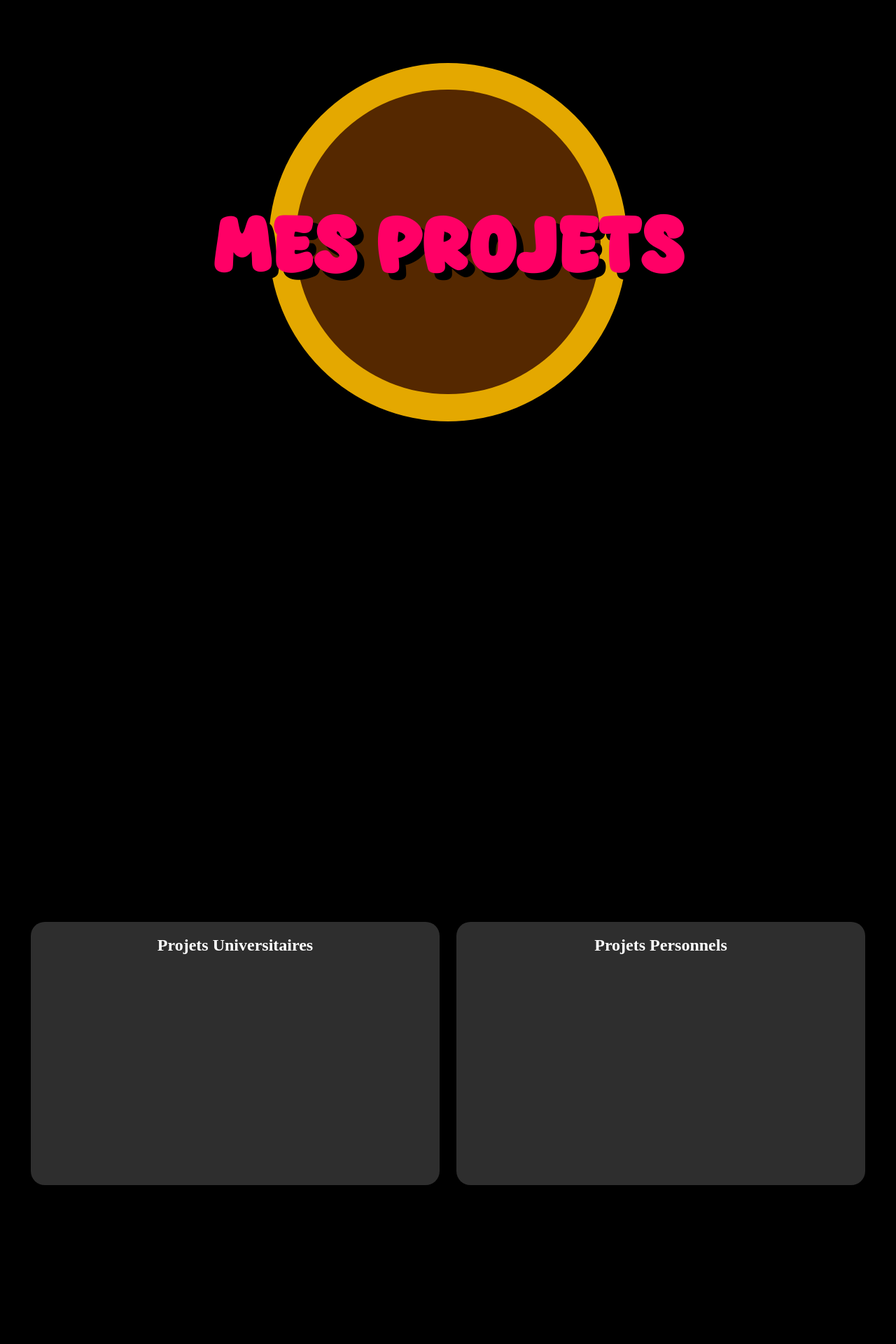
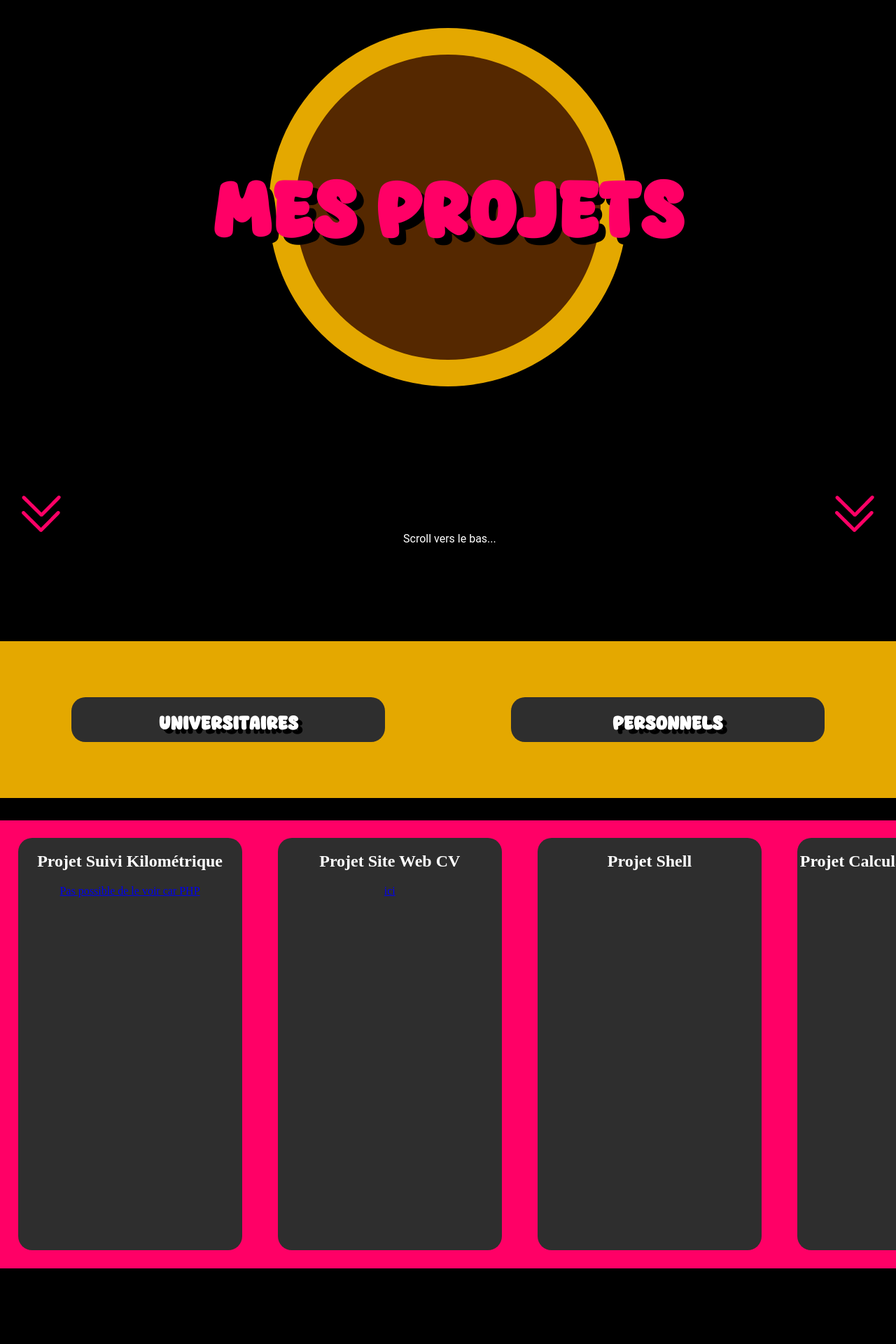
Before and after one commit to DuPeio/Projets, a PHP site: page / in a window 1280 px wide. Shown: the top 1920 px of the page at 70% size. After the commit the page ends 1812 px from the top, so only its background shows below. Run offline with PHP 8.4, Linux system fonts and the light colour scheme.

Commit message:
les cartes

```diff
--- a/Projets Personnels/Projet Site Projets/index.html
+++ b/Projets Personnels/Projet Site Projets/index.html
@@ -17,17 +17,50 @@
     </div>
     <h1>MES PROJETS</h1>
 
-
+    <div class="scrollBas">
+        <img  class="scrollBasGauche" src="./images/Fleche scroll bas.png" alt="Fleche vers le bas">
+        <div class="scrollBasTexte">Scroll vers le bas...</div>
+        <img class="scrollBasDroite" src="./images/Fleche scroll bas.png" alt="Fleche vers le bas">
+    </div>
 
     <ul class="typesProjets">
         <li id="titreUni">
-            <h2>Projets Universitaires</h2>
+            <h2>Universitaires</h2>
         </li>
         <li id="titrePers">
-            <h2>Projets Personnels</h2>
+            <h2>Personnels</h2>
         </li>
     </ul>
+
     <ul class="projets">
+        <li class="perso">
+            <div>
+                <h2>Projet Suivi Kilométrique</h2>
+                <a href="../Projet Suivi Kilométrique/index.php" target="_blank">Pas possible de le voir car PHP</a>
+            </div>
+        </li>
+        <li class="perso">
+            <div >
+                <h2>Projet Site Web CV</h2>
+                <a href="../Projet Site Web CV/index.html" target="_blank">ici</a>
+            </div>
+        </li>
+        <li  class="univ">
+            <div>
+                <h2>Projet Shell</h2>
+            </div>
+        </li>
+        <li class="univ">
+            <div>
+                <h2>Projet Calculatrice Graphique</h2>
+                <a href="../../Projets Universitaires/Projet Calculatrice Graphique/SAE.html" target="_blank">ici</a>
+            </div>
+        </li>
+        <li class="univ">
+            <div >
+                <h2>Projet Tetris</h2>
+            </div>
+        </li>
         <li class="perso">
             <div>
                 <h2>Projet Suivi Kilométrique</h2>
--- a/Projets Personnels/Projet Site Projets/script.js
+++ b/Projets Personnels/Projet Site Projets/script.js
@@ -22,7 +22,7 @@ const title = document.querySelector('H1');
 
 document.addEventListener('scroll', () => {
     const scrollPosition = window.scrollY;
-    const tailleFont = Math.max(8 - scrollPosition / 250, 5);
+    const tailleFont = Math.max(8 - scrollPosition / 150, 5);
 
     title.style.fontSize = `${tailleFont}vw`;
 });
@@ -39,5 +39,4 @@ document.addEventListener('mousemove', (e) => {
     rond2.style.left = x;
     rond2.style.top = y;
     rond2.style.transform = "translate(-"+x+",-"+y+")";
-
 });
--- a/Projets Personnels/Projet Site Projets/style.css
+++ b/Projets Personnels/Projet Site Projets/style.css
@@ -2,6 +2,7 @@
     font-family: 'CreamBeige';
     src: url('./fonts/Cream\ Beige.ttf') format('truetype');
 }
+@import url('https://fonts.googleapis.com/css2?family=Roboto:ital,wght@0,100;0,300;0,400;0,500;0,700;0,900;1,100;1,300;1,400;1,500;1,700;1,900&display=swap');
 
 body{
     color: white;
@@ -15,10 +16,27 @@ body{
 }
 
 
+/* h1 {
+    animation-duration: 3s;
+    animation-name: slidein;
+  }
 
+  @keyframes slidein {
+    from {
+      margin-left: 100%;
+      width: 300%;
+    }
+
+    to {
+      margin-left: 0%;
+      width: 100%;
+    }
+  } */
+
+  /* Page d'accueil */
 .rond1 {
     position: sticky;
-    top: -28vw;
+    top: -31vw;
     background-color: #E4A800;
     width: 40vw;
     height: 40vw;
@@ -26,7 +44,7 @@ body{
     display: flex;
     justify-content: center;
     align-items: center;
-    margin-top: 7vw;
+    margin-top: 5vh;
     overflow: hidden;
 }
 
@@ -50,25 +68,101 @@ h1 {
     text-shadow: #000 10px 10px 0;
 }
 
+.scrollBas{
+    position: absolute;
+    top: 85vh;
+    transition: 1.5ms;
+    width: 100%;
+}
+
+.scrollBasGauche{
+    left: 30px;
+    position: absolute;
+}
+
+.scrollBasDroite{
+    right: 30px;
+    position: absolute;
+}
+
+.scrollBas img{
+    animation: 1.5s infinite alternate move;
+}
+
+@keyframes move{
+    from{
+        top: 0;
+    }
+    to{
+        top:5vh;
+    }
+}
+
+.scrollBasTexte{
+    text-align: center;
+    top: 10vh;
+    left: 45vw;
+    position: absolute;
+    z-index: -1;
+    font-family: Roboto, sans serif;
+
+}
+
+
+
+/* Corps de la page */
+
 ul{
     list-style: none;
     display: flex;
     flex-direction: row;
-    width: 95%;
-    height: 50vh;
 }
-
 
 ul li{
     text-decoration: none;
     background-color: rgb(46, 46, 46);
-    width: 100%;
-    margin: 1%;
+    margin: 4%;
     text-align: center;
     border-radius: 20px;
     transition: 0.5s;
 }
 
+
+.typesProjets{
+    margin-top: 60vh;
+    background-color: #E4A800;
+    padding: 10vh 0;
+    width: 100%;
+    justify-content: center;
+}
+
+.typesProjets li{
+    width: 35vw;
+    height: 5vw;
+    margin: 0 7vw;
+    font-size: 1.3vw;
+    font-family: 'CreamBeige', sans-serif;
+    text-shadow: #000 6px 6px 0;
+
+}
+
+
+.projets {
+    background-color: #FF0066;
+    padding: 0;
+    width: 100%;
+    overflow-x: scroll;
+    height: 50vw;
+    display: flex;
+}
+
+.projets li {
+    flex: 0 0 25vw;
+    margin: 2vw;
+}
+
+
+/*
 li:hover{
     background-color: rgb(71, 71, 71);
     cursor: pointer;
@@ -80,9 +174,4 @@ li:hover{
 
 .uni{
     background-color: rgb(204, 184, 2);
-}
-
-.typesProjets, .projets {
-    margin-top: 100vh; /* Crée un espace en dessous du titre */
-    padding: 20px;
-}
+} */
```
